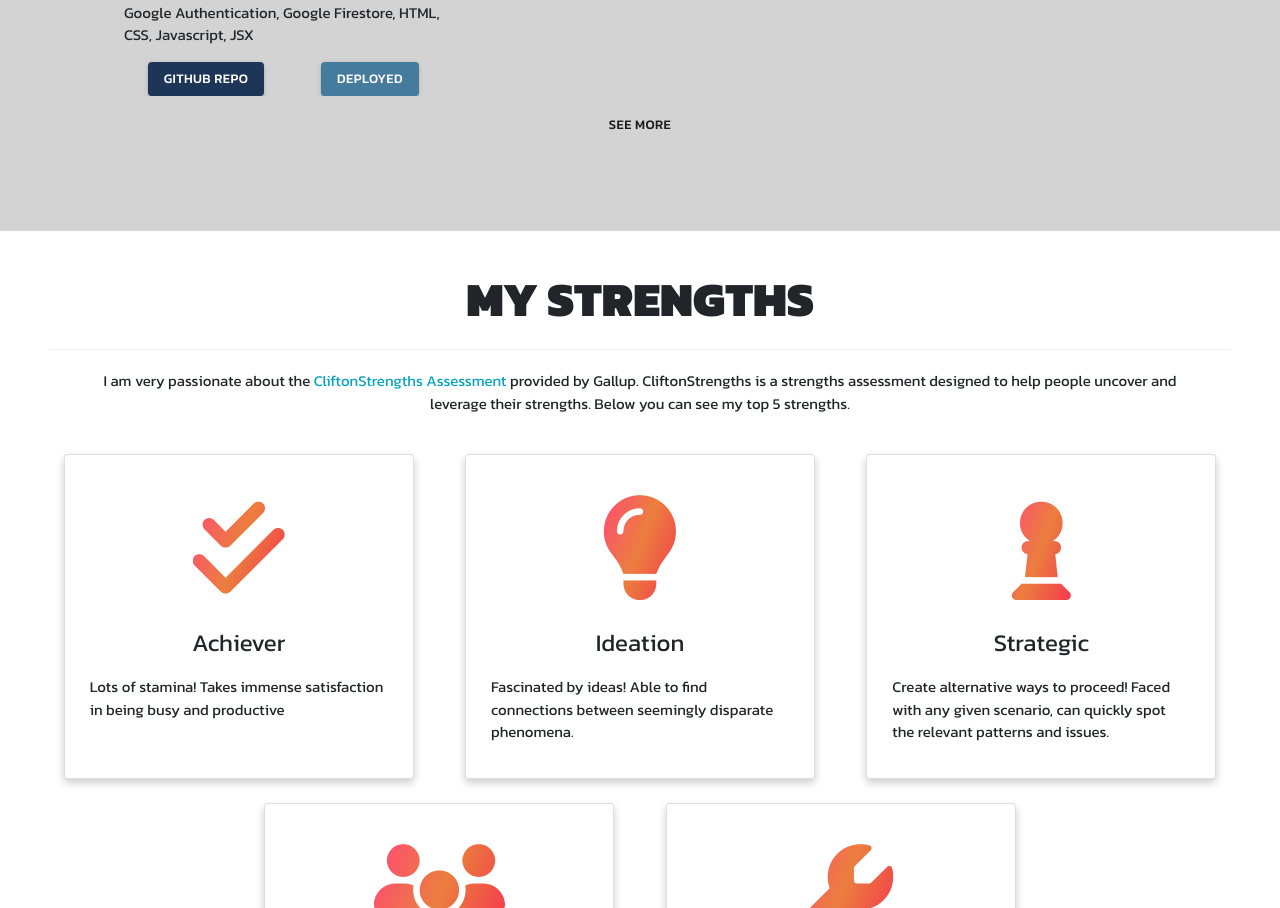
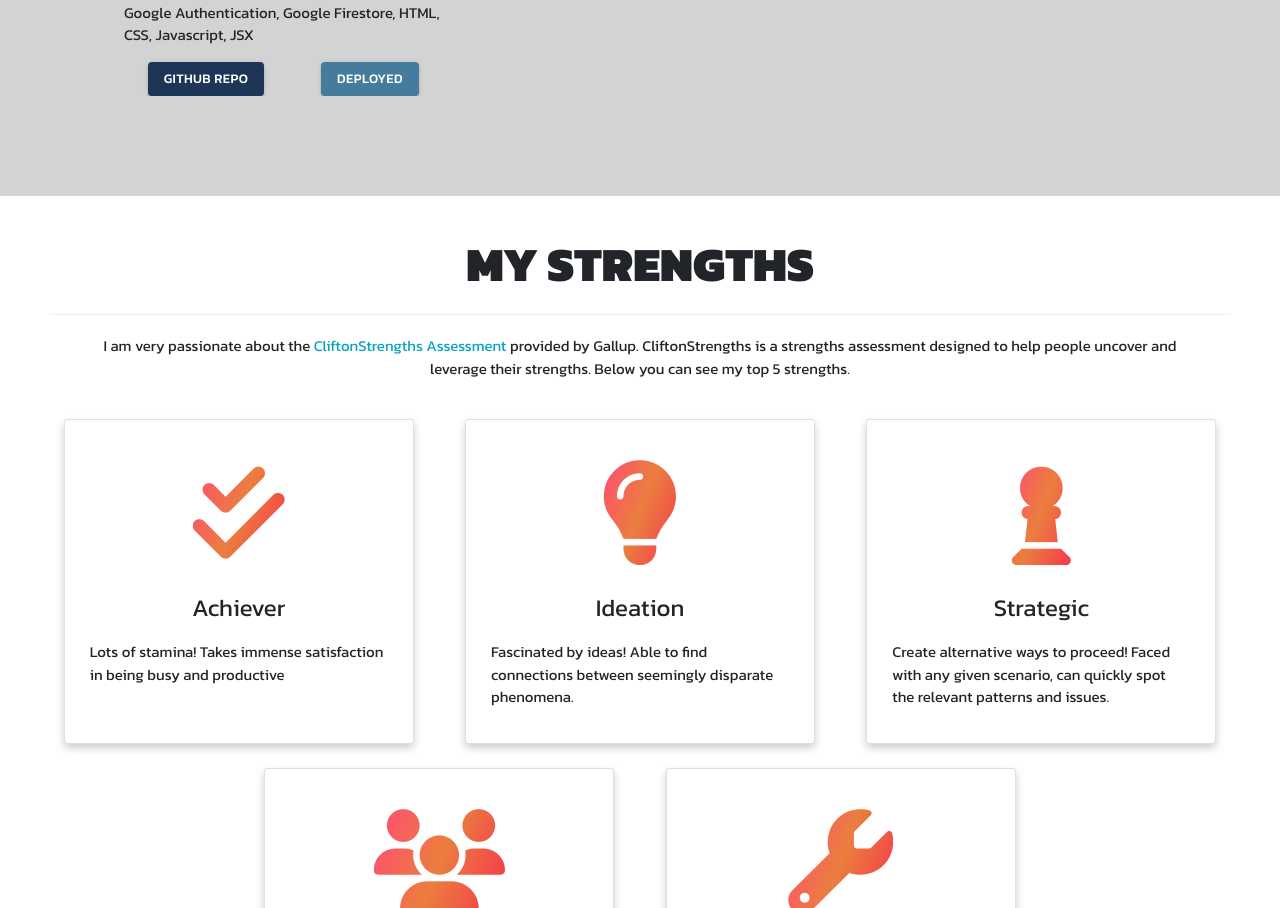
Before and after one commit to jacksolaro/react-portfolio, a React (Create React App) app: page / in a window 1280 px wide. Shown: the part 2407-3315 px from the top of the page. Built offline with nearby package versions, Linux system fonts and the light colour scheme.

Commit message:
removed see more button on portfolio

```diff
--- a/src/components/PortfolioSection/PortfolioSection.js
+++ b/src/components/PortfolioSection/PortfolioSection.js
@@ -24,9 +24,9 @@ function PortfolioSection() {
               ></ProjectCard>
             </Grid>
           ))}
-          <Box textAlign="center" style={{ width: "100%" }}>
+          {/* <Box textAlign="center" style={{ width: "100%" }}>
             <Button>See More</Button>
-          </Box>
+          </Box> */}
         </Grid>
       </Container>
     </div>
```
